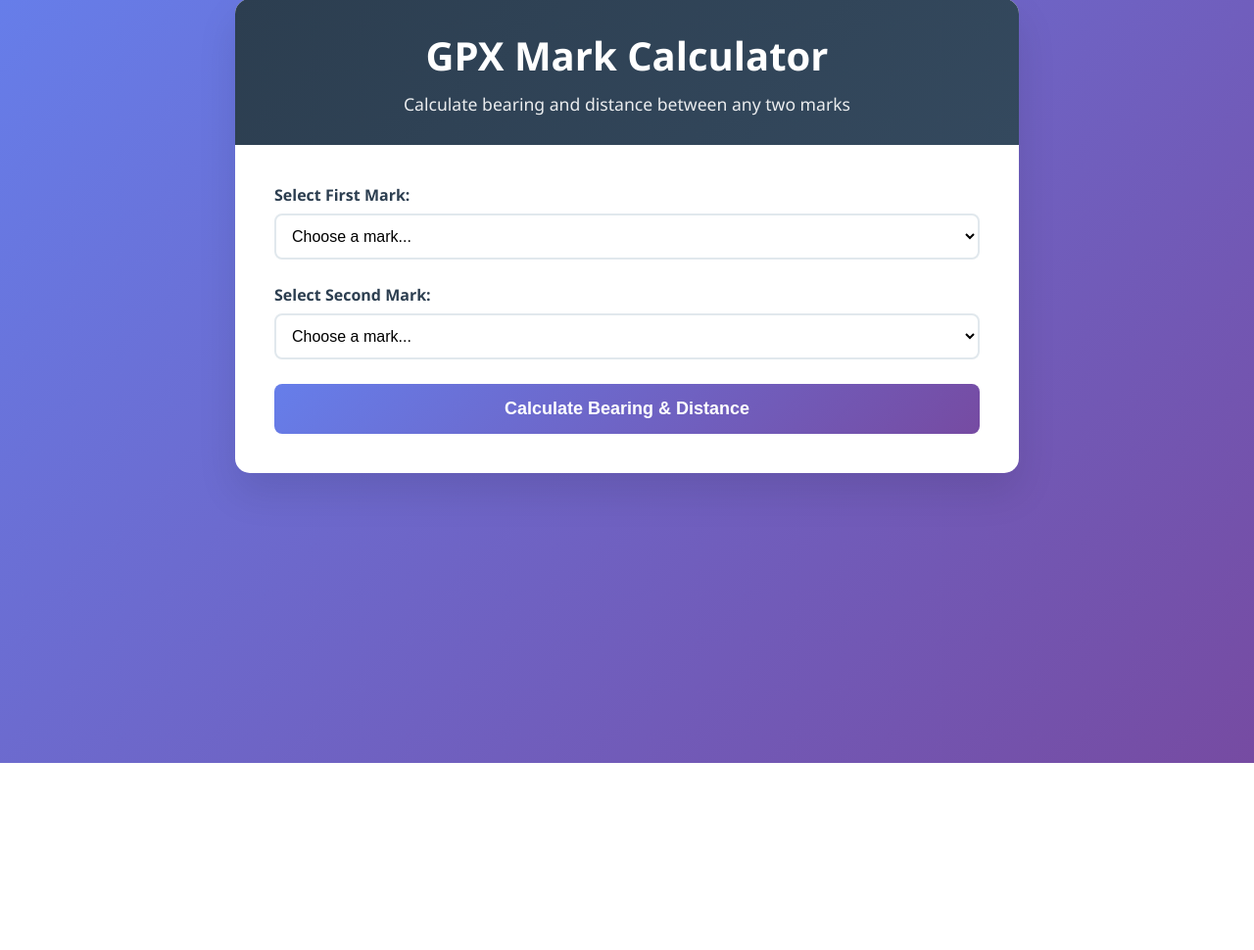
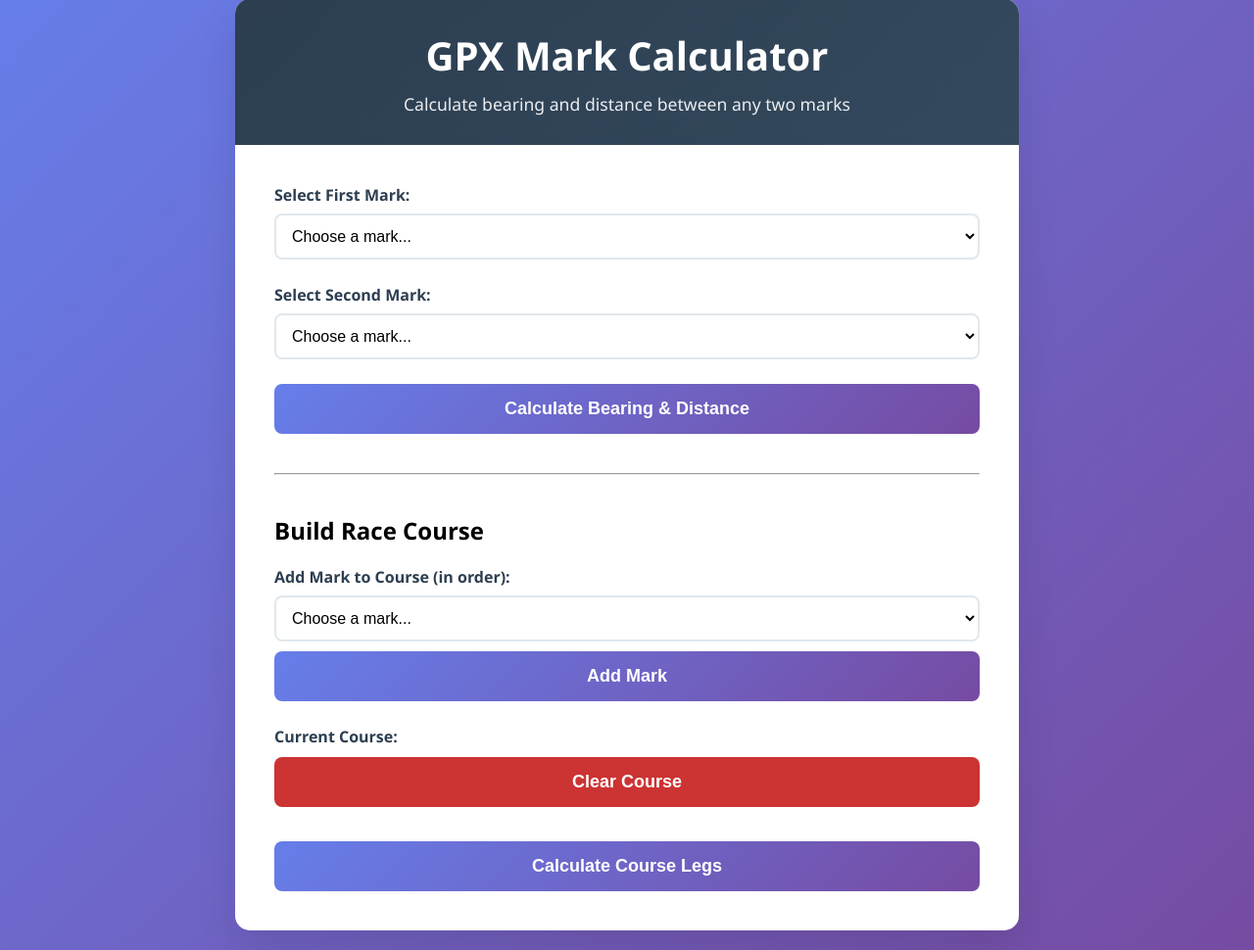
Before and after one commit to shaunnorris/solent-marks-calculator, a Flask app: template templates/index.html in a window 1280 px wide. Shown: the part 21-991 px from the top of the page at 98% size. Before the commit the page ends 800 px from the top, so only its background shows below. Run offline with Flask 3, Linux system fonts and the light colour scheme; the template is opened without the code that fills it, so the values that code supplies are empty.

Commit message:
Add race course feature: build course by selecting marks in order, display bearing/distance for each leg

```diff
--- a/app.py
+++ b/app.py
@@ -71,6 +71,33 @@ def calculate():
         'mark2': mark2
     })
 
+@app.route('/course', methods=['POST'])
+def course():
+    """Calculate bearings and distances for a sequence of marks (race course)"""
+    data = request.get_json()
+    mark_names = data.get('marks')
+    if not mark_names or not isinstance(mark_names, list) or len(mark_names) < 2:
+        return jsonify({'error': 'At least two marks must be provided'}), 400
+
+    marks = load_gpx_marks()
+    name_to_mark = {m['name']: m for m in marks}
+    try:
+        course_marks = [name_to_mark[name] for name in mark_names]
+    except KeyError:
+        return jsonify({'error': 'One or more marks not found'}), 400
+
+    legs = []
+    for i in range(len(course_marks) - 1):
+        m1 = course_marks[i]
+        m2 = course_marks[i+1]
+        legs.append({
+            'from': {'name': m1['name'], 'description': m1['description']},
+            'to': {'name': m2['name'], 'description': m2['description']},
+            'bearing': calculate_bearing(m1, m2),
+            'distance': calculate_distance(m1, m2)
+        })
+    return jsonify({'legs': legs})
+
 def calculate_bearing(mark1, mark2):
     """Calculate compass bearing from mark1 to mark2 in degrees"""
     lat1 = math.radians(mark1['lat'])
--- a/templates/index.html
+++ b/templates/index.html
@@ -193,7 +193,6 @@
                         {% endfor %}
                     </select>
                 </div>
-
                 <div class="form-group">
                     <label for="mark2">Select Second Mark:</label>
                     <select id="mark2" name="mark2" required>
@@ -203,38 +202,54 @@
                         {% endfor %}
                     </select>
                 </div>
-
                 <button type="submit" class="calculate-btn" id="calculateBtn">
                     Calculate Bearing & Distance
                 </button>
             </form>
 
-            <div class="loading" id="loading" style="display: none;">
-                <div class="spinner"></div>
-                <p>Calculating...</p>
+            <hr style="margin: 40px 0;">
+
+            <div id="course-section">
+                <h2 style="margin-bottom: 20px;">Build Race Course</h2>
+                <div class="form-group">
+                    <label for="courseMarkSelect">Add Mark to Course (in order):</label>
+                    <select id="courseMarkSelect">
+                        <option value="">Choose a mark...</option>
+                        {% for mark in marks %}
+                        <option value="{{ mark.name }}">{{ mark.name }} - {{ mark.description }}</option>
+                        {% endfor %}
+                    </select>
+                    <button type="button" class="calculate-btn" style="margin-top:10px;" id="addMarkBtn">Add Mark</button>
+                </div>
+                <div class="form-group">
+                    <label>Current Course:</label>
+                    <ul id="courseList" style="margin-bottom: 10px;"></ul>
+                    <button type="button" class="calculate-btn" style="background:#c33;" id="clearCourseBtn">Clear Course</button>
+                </div>
+                <button type="button" class="calculate-btn" id="calculateCourseBtn" style="margin-top:10px;">Calculate Course Legs</button>
             </div>
 
-            <div class="result" id="result">
-                <h3>Results</h3>
-                <div class="result-item">
-                    <span class="result-label">From:</span>
-                    <span class="result-value" id="fromMark"></span>
-                </div>
-                <div class="result-item">
-                    <span class="result-label">To:</span>
-                    <span class="result-value" id="toMark"></span>
-                </div>
-                <div class="result-item">
-                    <span class="result-label">Compass Bearing:</span>
-                    <span class="result-value" id="bearing"></span>
-                </div>
-                <div class="result-item">
-                    <span class="result-label">Distance:</span>
-                    <span class="result-value" id="distance"></span>
-                </div>
+            <div class="loading" id="courseLoading" style="display: none;">
+                <div class="spinner"></div>
+                <p>Calculating course legs...</p>
             </div>
 
-            <div class="error" id="error" style="display: none;"></div>
+            <div class="result" id="courseResult">
+                <h3>Course Legs</h3>
+                <table style="width:100%;border-collapse:collapse;">
+                    <thead>
+                        <tr style="background:#f0f0f0;">
+                            <th style="padding:8px;border-bottom:1px solid #ccc;">From</th>
+                            <th style="padding:8px;border-bottom:1px solid #ccc;">To</th>
+                            <th style="padding:8px;border-bottom:1px solid #ccc;">Bearing</th>
+                            <th style="padding:8px;border-bottom:1px solid #ccc;">Distance</th>
+                        </tr>
+                    </thead>
+                    <tbody id="courseLegsTableBody"></tbody>
+                </table>
+            </div>
+
+            <div class="error" id="courseError" style="display: none;"></div>
         </div>
     </div>
 
@@ -316,6 +331,117 @@
         function hideError() {
             document.getElementById('error').style.display = 'none';
         }
+
+        // --- Race Course JS ---
+        let courseMarks = [];
+        const courseList = document.getElementById('courseList');
+        const courseMarkSelect = document.getElementById('courseMarkSelect');
+        const addMarkBtn = document.getElementById('addMarkBtn');
+        const clearCourseBtn = document.getElementById('clearCourseBtn');
+        const calculateCourseBtn = document.getElementById('calculateCourseBtn');
+        const courseResult = document.getElementById('courseResult');
+        const courseError = document.getElementById('courseError');
+        const courseLoading = document.getElementById('courseLoading');
+        const courseLegsTableBody = document.getElementById('courseLegsTableBody');
+
+        function renderCourseList() {
+            courseList.innerHTML = '';
+            courseMarks.forEach((mark, idx) => {
+                const li = document.createElement('li');
+                li.textContent = mark;
+                li.style.display = 'flex';
+                li.style.justifyContent = 'space-between';
+                li.style.alignItems = 'center';
+                li.style.marginBottom = '4px';
+                const removeBtn = document.createElement('button');
+                removeBtn.textContent = 'Remove';
+                removeBtn.style.marginLeft = '10px';
+                removeBtn.style.background = '#c33';
+                removeBtn.style.color = 'white';
+                removeBtn.style.border = 'none';
+                removeBtn.style.borderRadius = '4px';
+                removeBtn.style.padding = '2px 8px';
+                removeBtn.style.cursor = 'pointer';
+                removeBtn.onclick = () => {
+                    courseMarks.splice(idx, 1);
+                    renderCourseList();
+                };
+                li.appendChild(removeBtn);
+                courseList.appendChild(li);
+            });
+        }
+
+        addMarkBtn.onclick = function() {
+            const selected = courseMarkSelect.value;
+            if (!selected) return;
+            courseMarks.push(selected);
+            renderCourseList();
+        };
+
+        clearCourseBtn.onclick = function() {
+            courseMarks = [];
+            renderCourseList();
+            hideCourseResult();
+            hideCourseError();
+        };
+
+        calculateCourseBtn.onclick = async function() {
+            hideCourseResult();
+            hideCourseError();
+            if (courseMarks.length < 2) {
+                showCourseError('Please add at least two marks to the course.');
+                return;
+            }
+            showCourseLoading();
+            try {
+                const response = await fetch('/course', {
+                    method: 'POST',
+                    headers: { 'Content-Type': 'application/json' },
+                    body: JSON.stringify({ marks: courseMarks })
+                });
+                const data = await response.json();
+                if (response.ok) {
+                    showCourseResult(data.legs);
+                } else {
+                    showCourseError(data.error || 'An error occurred');
+                }
+            } catch (error) {
+                showCourseError('Network error: ' + error.message);
+            } finally {
+                hideCourseLoading();
+            }
+        };
+
+        function showCourseLoading() {
+            courseLoading.style.display = 'block';
+            calculateCourseBtn.disabled = true;
+        }
+        function hideCourseLoading() {
+            courseLoading.style.display = 'none';
+            calculateCourseBtn.disabled = false;
+        }
+        function showCourseResult(legs) {
+            courseLegsTableBody.innerHTML = '';
+            legs.forEach(leg => {
+                const tr = document.createElement('tr');
+                tr.innerHTML = `<td style='padding:8px;border-bottom:1px solid #eee;'>${leg.from.name} (${leg.from.description})</td>` +
+                               `<td style='padding:8px;border-bottom:1px solid #eee;'>${leg.to.name} (${leg.to.description})</td>` +
+                               `<td style='padding:8px;border-bottom:1px solid #eee;'>${leg.bearing}&deg;</td>` +
+                               `<td style='padding:8px;border-bottom:1px solid #eee;'>${leg.distance} nautical miles</td>`;
+                courseLegsTableBody.appendChild(tr);
+            });
+            courseResult.classList.add('show');
+        }
+        function hideCourseResult() {
+            courseResult.classList.remove('show');
+        }
+        function showCourseError(message) {
+            courseError.textContent = message;
+            courseError.style.display = 'block';
+        }
+        function hideCourseError() {
+            courseError.style.display = 'none';
+        }
     </script>
 </body>
 </html>
```
Also changed, not shown: test_app.py (+34 -0 lines).
